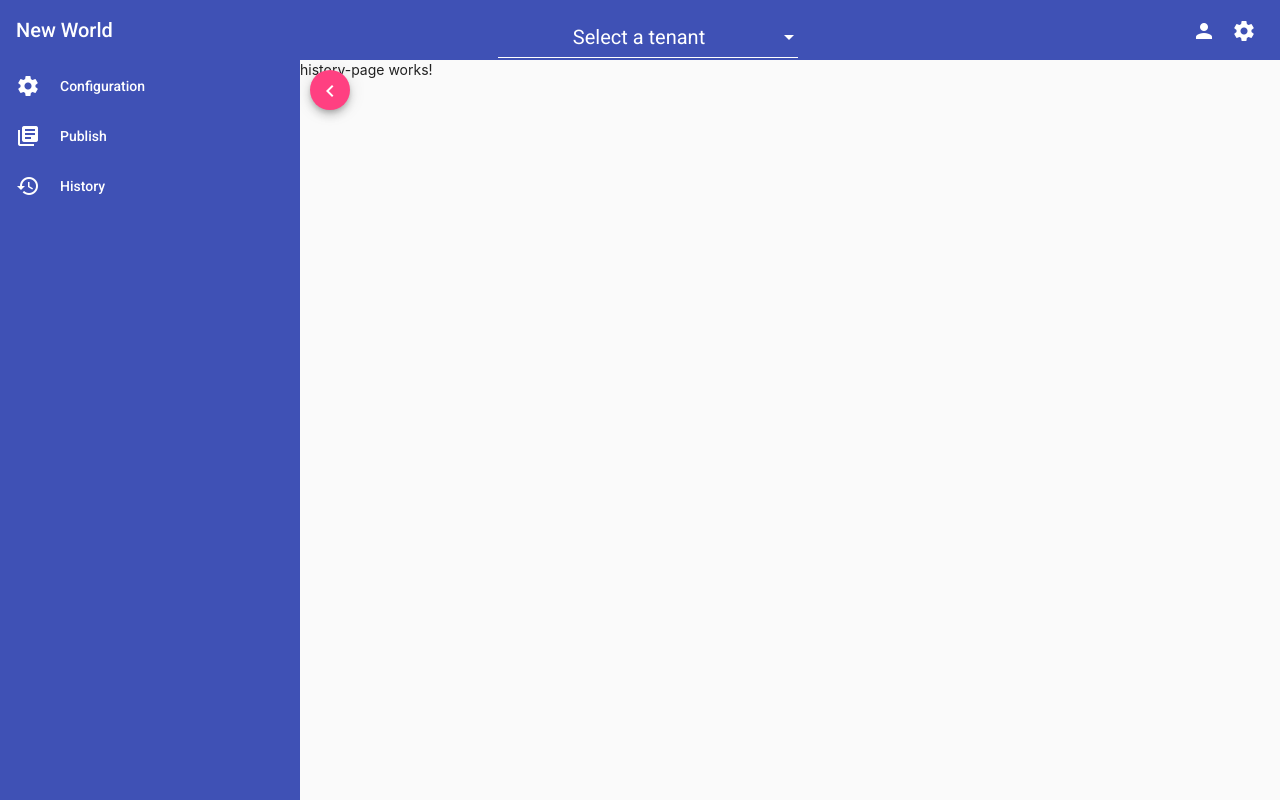
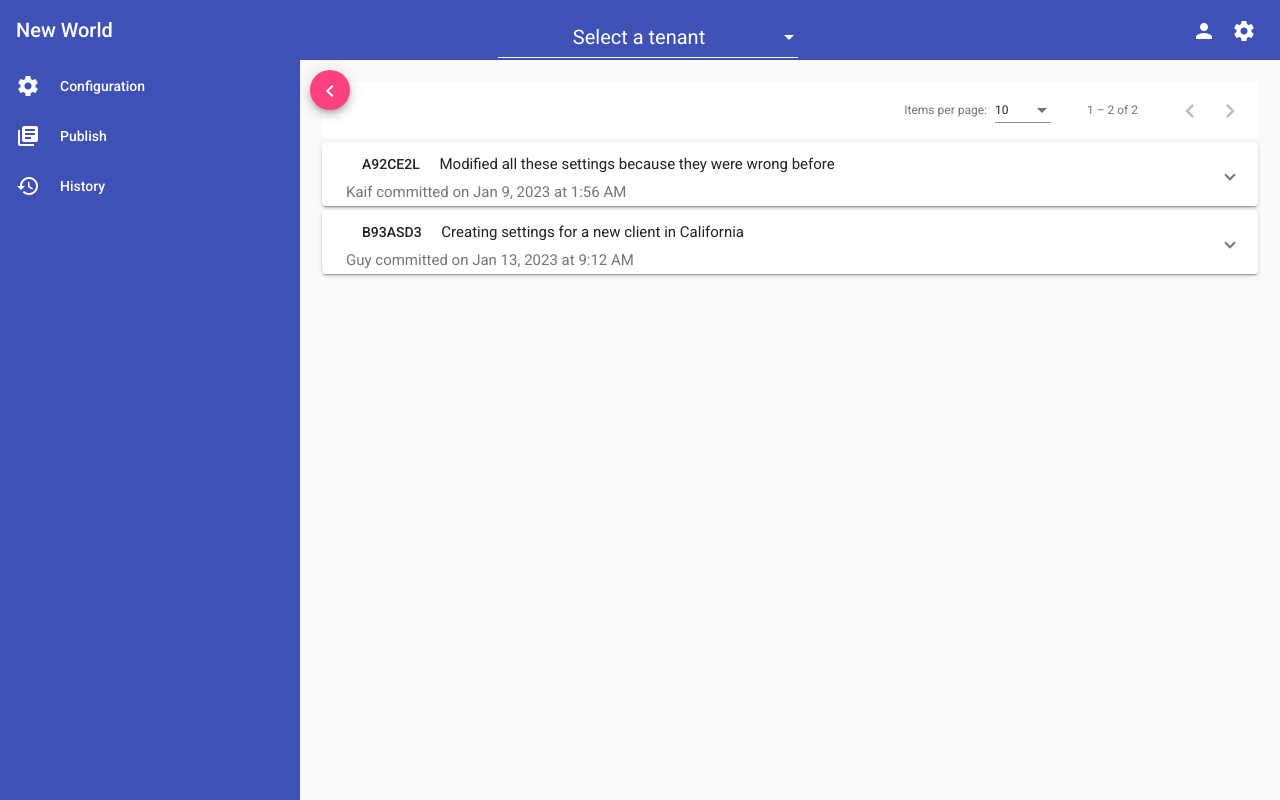
Before and after one commit to NWMSOEConfig/insight, an Angular app in the folder Insight/InsightApp/: page /history in a window 1280 px wide. Built offline with nearby package versions, Linux system fonts and the light colour scheme.

Commit message:
add paginator and mock commit card for history-page

```diff
--- a/Insight/InsightApp/src/app/history-page/history-page.component.css
+++ b/Insight/InsightApp/src/app/history-page/history-page.component.css
@@ -0,0 +1,21 @@
+/* Container */
+.history-page {
+  margin: auto;
+  max-width: 960px;
+  display: flex;
+  flex-direction: column;
+  padding: 20px;
+}
+
+.mat-expansion-panel,
+.mat-paginator {
+  margin: 2px;
+}
+
+.mat-expansion-panel-header {
+  min-height: 8vh;
+}
+
+.mat-button-toggle-focus-overlay {
+  display: none;
+}
--- a/Insight/InsightApp/src/app/history-page/history-page.component.html
+++ b/Insight/InsightApp/src/app/history-page/history-page.component.html
@@ -1 +1,33 @@
-<p>history-page works!</p>
+<div class="history-page">
+  <mat-paginator
+    [length]="mockCommits.length"
+    [pageSize]="10"
+    [pageSizeOptions]="[10, 25, 50]"
+  >
+  </mat-paginator>
+
+  <mat-expansion-panel *ngFor="let commit of mockCommits">
+    <mat-expansion-panel-header>
+      <div>
+        <mat-panel-title>
+          <div class="panel-title">
+            <button mat-button disableRipple>
+              {{ commit.id }}
+            </button>
+            <span>
+              {{ commit.message }}
+            </span>
+          </div>
+        </mat-panel-title>
+        <mat-panel-description>
+          {{ commit.user }}
+          committed on
+          {{ getTimestamp(commit.timestamp) | date : "mediumDate" }}
+          at
+          {{ getTimestamp(commit.timestamp) | date : "shortTime" }}
+        </mat-panel-description>
+      </div>
+    </mat-expansion-panel-header>
+    description
+  </mat-expansion-panel>
+</div>
--- a/Insight/InsightApp/src/app/history-page/history-page.component.ts
+++ b/Insight/InsightApp/src/app/history-page/history-page.component.ts
@@ -7,6 +7,39 @@ import { ApiService } from '../api-service/api.service';
   styleUrls: ['./history-page.component.css'],
 })
 export class HistoryPageComponent implements OnInit {
+  mockCommits: any = [
+    {
+      id: 'A92CE2L',
+      timestamp: '2023-01-09T01:56:47.909Z',
+      message: 'Modified all these settings because they were wrong before',
+      user: 'Kaif',
+      batch: [
+        {
+          settingName: '',
+          oldValue: '',
+          newValue: '',
+        },
+      ],
+    },
+    {
+      id: 'B93ASD3',
+      timestamp: '2023-01-13T09:12:03.909Z',
+      message: 'Creating settings for a new client in California',
+      user: 'Guy',
+      batch: [
+        {
+          settingName: '',
+          oldValue: '',
+          newValue: '',
+        },
+      ],
+    },
+  ];
+
+  getTimestamp(dateTime: any): Date {
+    return new Date(dateTime);
+  }
+
   constructor(private apiService: ApiService) {}
 
   ngOnInit() {}
```
